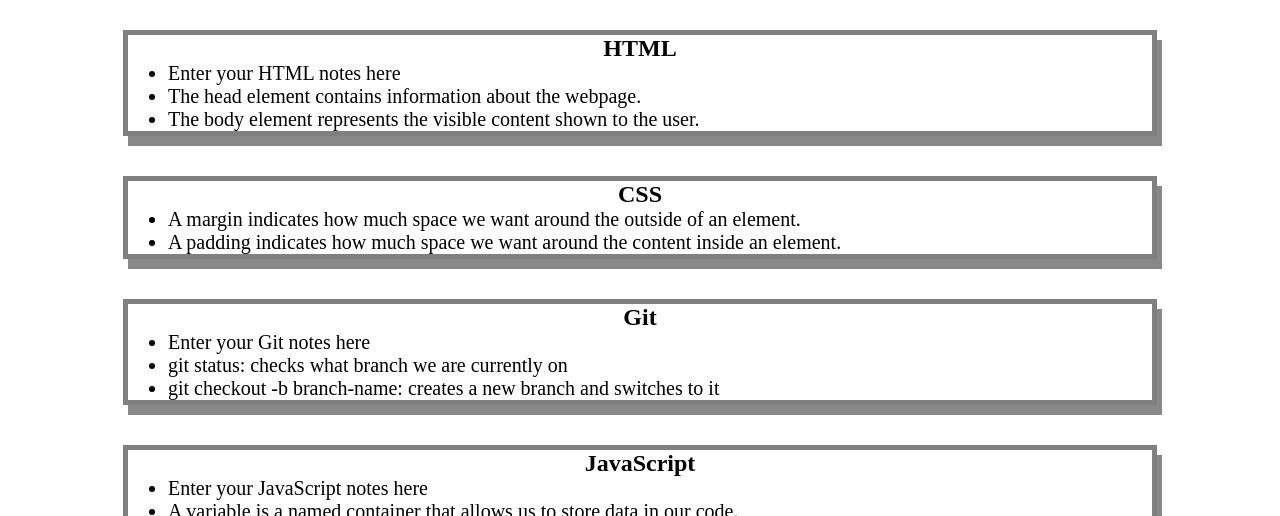
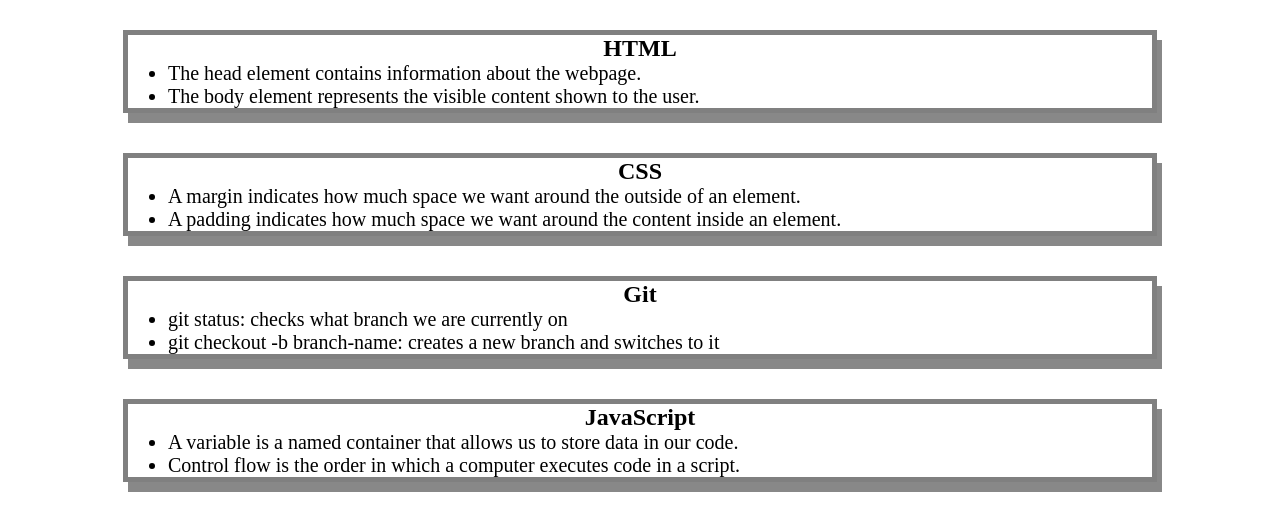
Before and after one commit to KanikaAggarwalCode/prework-study-guide, a plain HTML site: page index.html in a window 1280 px wide. Shown: the part 130-646 px from the top of the page. Drawn offline with Linux system fonts and the light colour scheme.

Commit message:
updated body message for various topics

```diff
--- a/index.html
+++ b/index.html
@@ -18,8 +18,7 @@
       <section class="card" id="html-section">
         <h2>HTML</h2>
         <ul>
-          <li>Enter your HTML notes here</li>
-          <li>The head element contains information about the webpage.</li>
+                    <li>The head element contains information about the webpage.</li>
           <li>The body element represents the visible content shown to the user.</li>
         </ul>
       </section>
@@ -37,7 +36,7 @@
       <section class="card" id="git-section">
         <h2>Git</h2>
         <ul>
-          <li>Enter your Git notes here</li>
+
           <li>git status: checks what branch we are currently on</li>
     <li>git checkout -b branch-name: creates a new branch and switches to it</li>
         </ul>
@@ -46,7 +45,7 @@
       <section class="card" id="javascript-section">
         <h2>JavaScript</h2>
         <ul>
-          <li>Enter your JavaScript notes here</li>
+
           <li>A variable is a named container that allows us to store data in our code.</li>
    <li>Control flow is the order in which a computer executes code in a script.</li>
         </ul>
```
